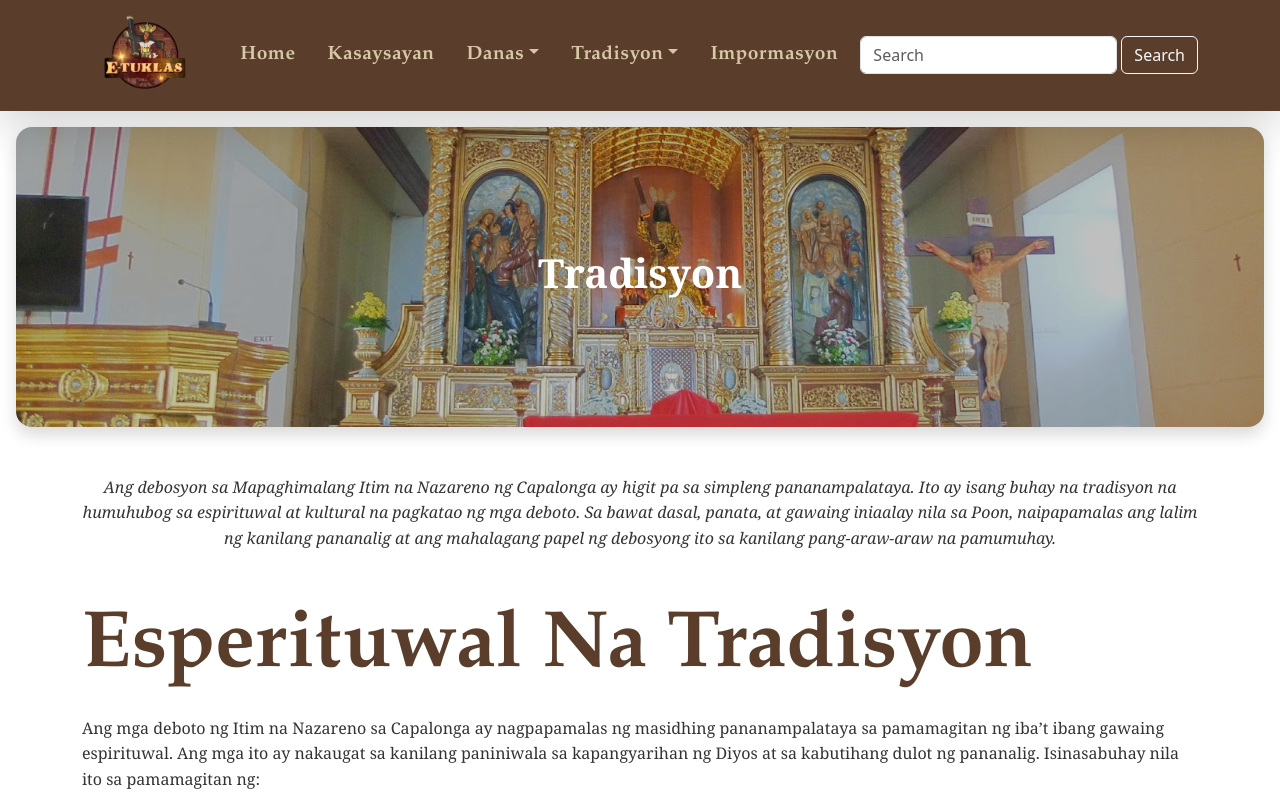
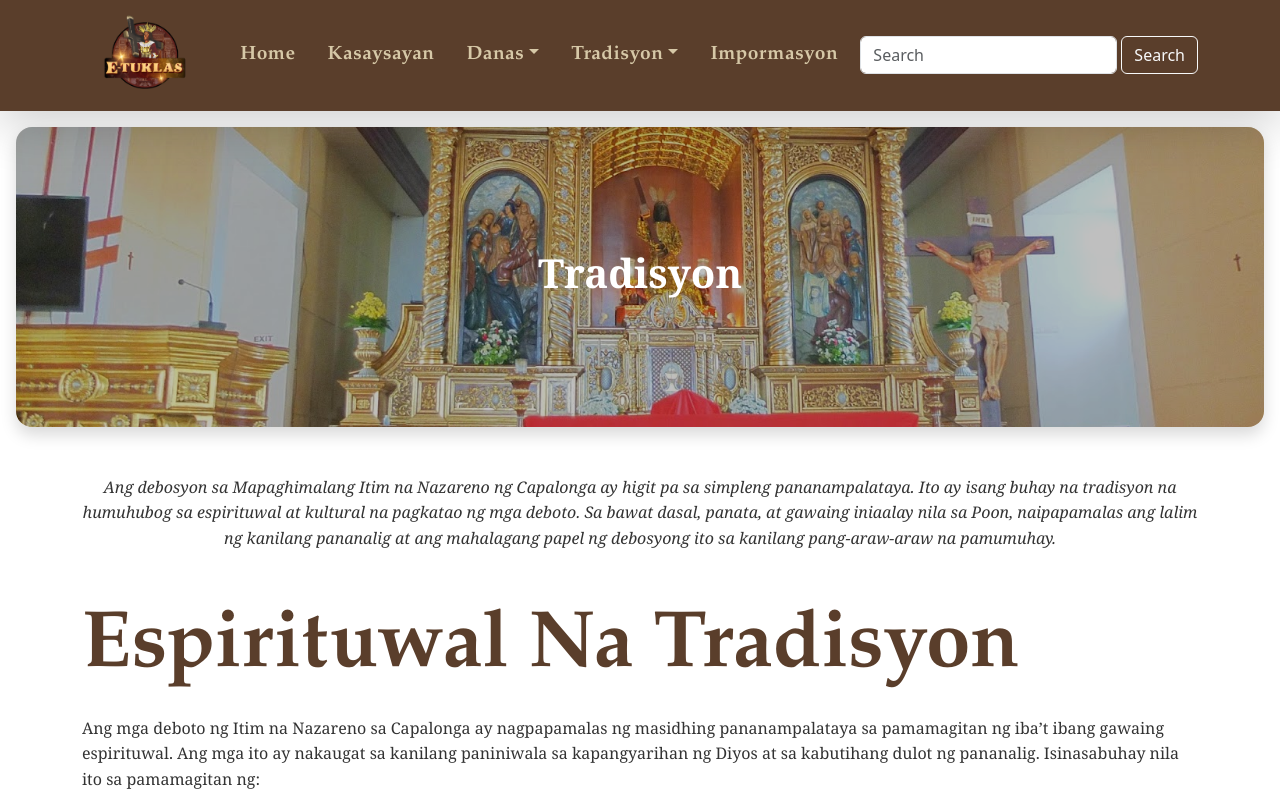
Before and after one commit to GlenIsIsaw/e-tuklas, a React (Vite) app: page /tradisyon/espirituwal in a window 1280 px wide. Shown: the top 800 px of the page. Built offline with nearby package versions, Linux system fonts and the light colour scheme.

Commit message:
Change Text

```diff
--- a/src/components/Esperituwal.jsx
+++ b/src/components/Esperituwal.jsx
@@ -31,7 +31,7 @@ const Esperituwal = () => {
         kanilang pang-araw-araw na pamumuhay.
       </p>
       <h2 className="text-start gallery-title mt-5" data-aos="fade-right">
-        Esperituwal Na Tradisyon
+        Espirituwal Na Tradisyon
       </h2>
 
       <p className="fs-6">
```
